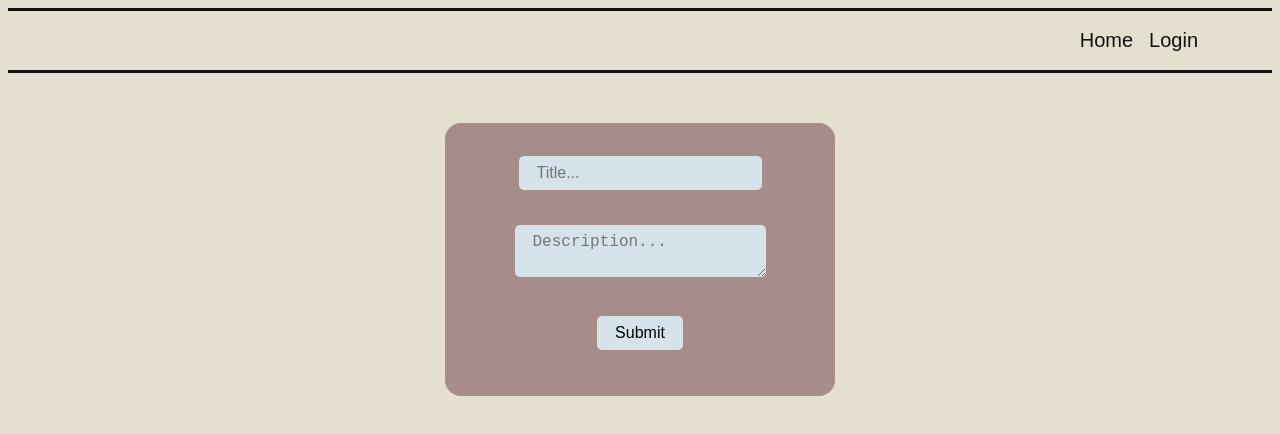
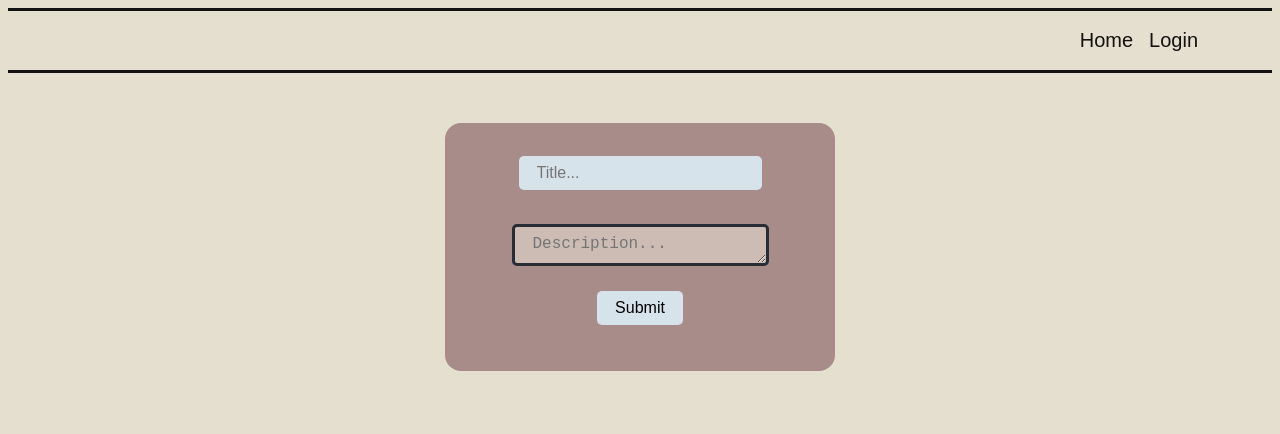
Before and after one commit to DBurgess93/social-media-app, a React (Create React App) app: page /createpost in a window 1280 px wide. Shown: the top 434 px of the page. Built offline with nearby package versions, Linux system fonts and the light colour scheme; no server answers.

Commit message:
Add comment section to UI only

```diff
--- a/src/App.css
+++ b/src/App.css
@@ -77,7 +77,7 @@ button:hover {
   justify-content: center;
 }
 
-form {
+.form-box form {
   margin-top: 50px;
   padding: 30px 20px;
   background: #a88c8a;
@@ -86,7 +86,7 @@ form {
   overflow: hidden;
 }
 
-input,
+.form-box input,
 textarea {
   padding: 8px 18px;
   margin: 3px 8px 16px 8px;
@@ -180,16 +180,30 @@ textarea {
   padding: 0px;
 }
 
+.comment-section {
+  margin: 6px;
+}
+
 .comment {
   display: flex;
+  flex-direction: column;
   align-items: flex-end;
 }
 
-.comment input {
-  height: 16px;
-  margin: 8px;
+.comment input, textarea {
+  height: 20px;
+  margin: 2px;
   border: #282c34 solid;
   background: #e5dfd096;
+}
+
+.comments-display {
+
+}
+
+.comments-display p {
+  margin: 2px;
+  text-align: center;
 }
 
 /* width */
--- a/src/pages/create-post/create-form.tsx
+++ b/src/pages/create-post/create-form.tsx
@@ -30,6 +30,7 @@ export const CreateForm = () => {
 
   const postsRef = collection(db, "posts");
 
+  // This may come in handy for commenting
   const onCreatePost = async (data: CreateFormData) => {
     await addDoc(postsRef, {
       title: data.title,
--- a/src/pages/main/post.tsx
+++ b/src/pages/main/post.tsx
@@ -274,13 +274,19 @@ export const Post = (props: Props) => {
                 </button>
               </div>
             </div>
-            <div className="comment">
-              <input
-                className="submit-comment"
-                placeholder="Add a comment...."
-              />
-            </div>
           </div>
+        </div>
+      </div>
+      <div className="comment-section">
+        <form className="comment">
+          <textarea
+            placeholder="Add a comment...."
+            className="submit-comment"
+          />
+          <input type="submit" />
+        </form>
+        <div className="comments-display">
+          <p>Comments</p>
         </div>
       </div>
     </div>
```
